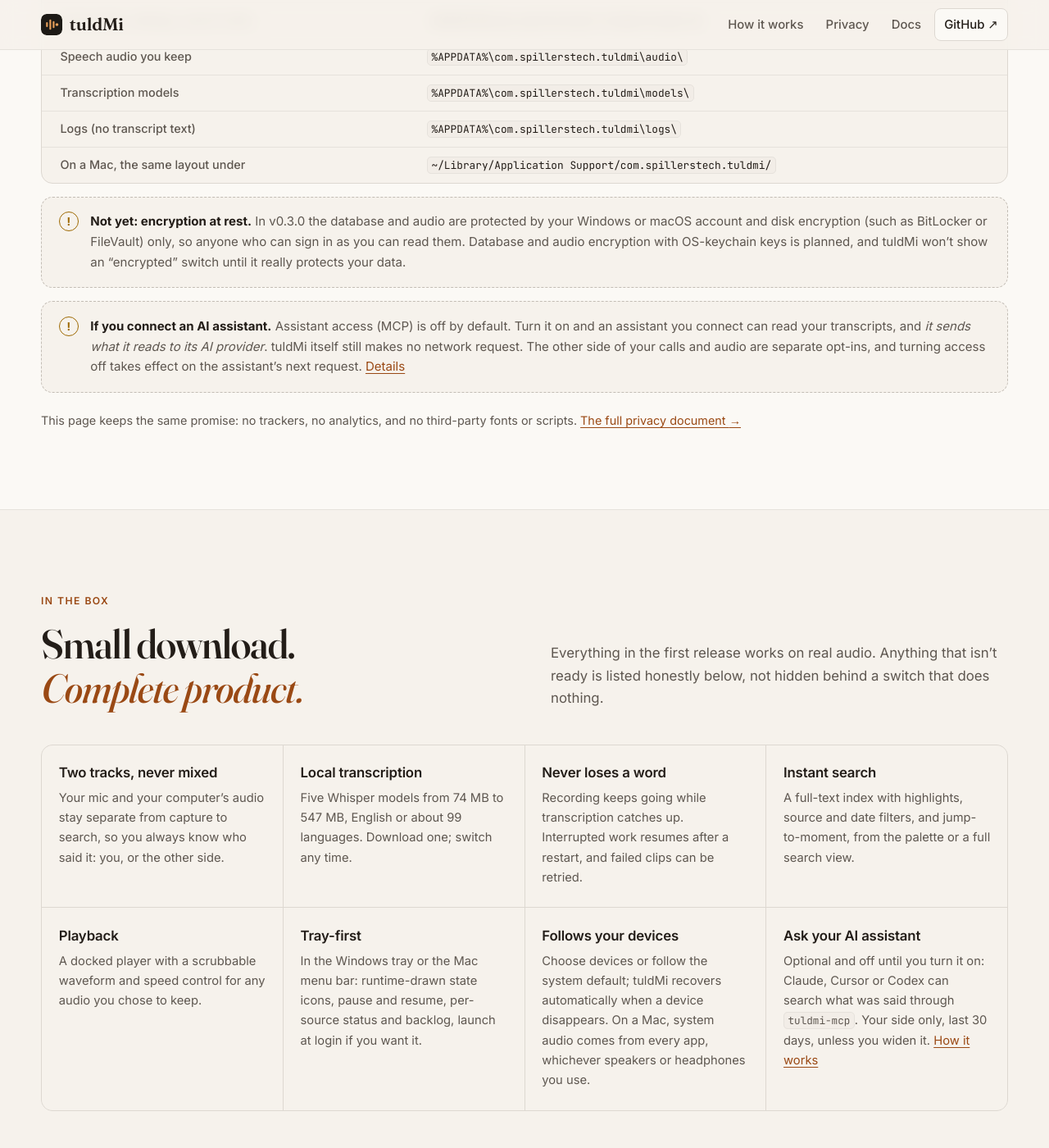
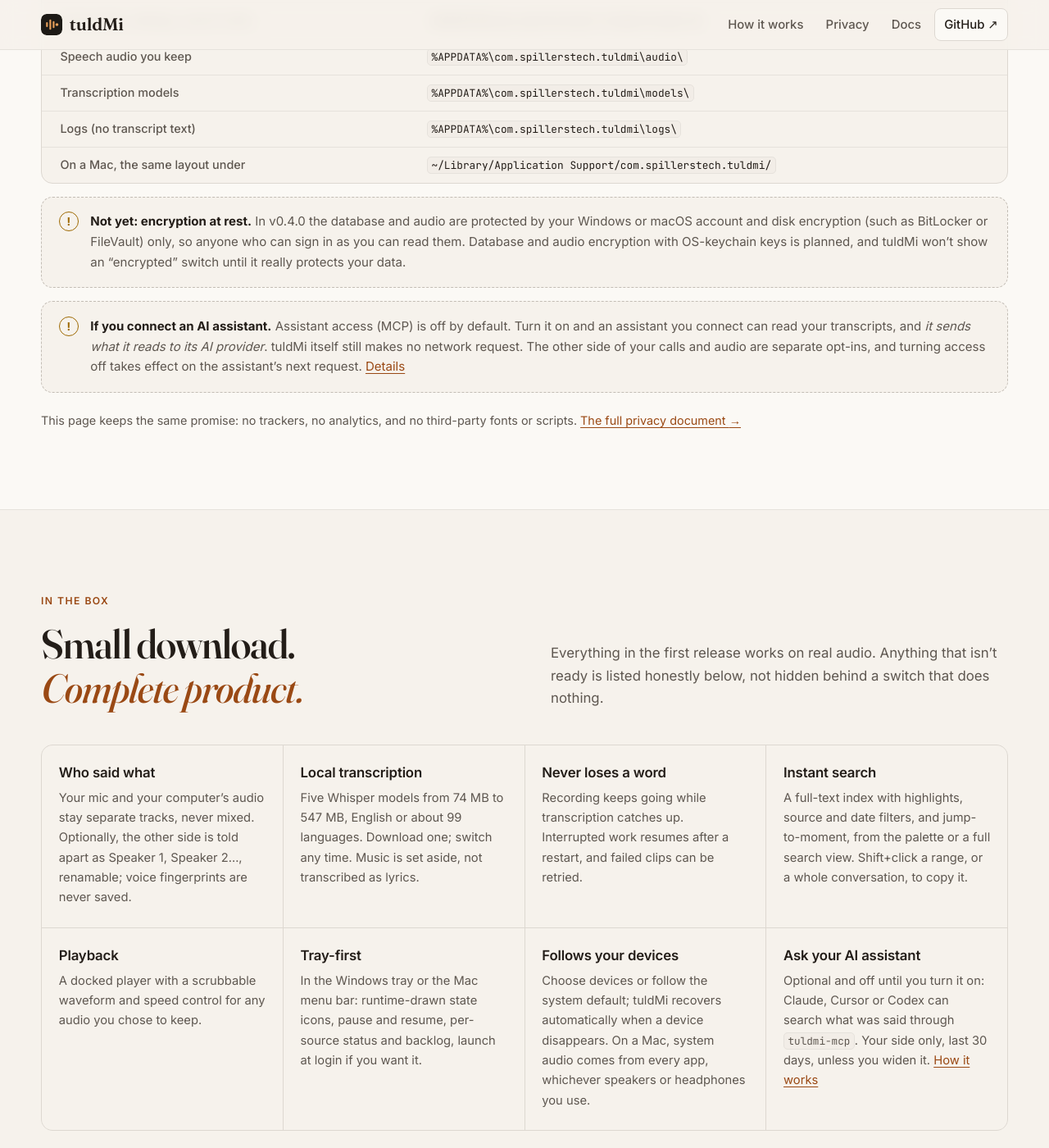
Before and after one commit to spilloid/tuldMi, a Jekyll site: the page docs/index.html, which Jekyll copies as it is, in a window 1280 px wide and 1400 px high, scrolled down 5411 px. Shown: the whole window at 82% size. Built offline with Jekyll 4.4.1, drawn with Linux system fonts in a browser that asks for light colours; some of the changed text lies outside the part shown.

Commit message:
Release v0.4.0
- versions and lockfiles at 0.4.0; changelog dated, link added
- product page: versions; "Who said what" replaces "Two tracks" (speaker
  separation, off by default, no voiceprints saved); music skipped and
  range copy noted; the speaker limit now describes what 0.4.0 does and
  doesn't do instead of "no speaker identification"

```diff
--- a/Cargo.toml
+++ b/Cargo.toml
@@ -3,7 +3,7 @@
 members = ["crates/engine", "crates/mcp", "crates/speakers", "src-tauri"]
 
 [workspace.package]
-version = "0.3.0"
+version = "0.4.0"
 edition = "2024"
 license = "MIT"
 repository = "https://github.com/spilloid/tuldMi"
--- a/docs/index.html
+++ b/docs/index.html
@@ -40,17 +40,17 @@
         <div class="hero-copy">
           <p class="lead">tuldMi sits quietly in your tray or menu bar, keeps only the <em>speech</em> from your microphone and your computer&rsquo;s audio, and transcribes it right on your computer. The detail from Tuesday&rsquo;s call is a few keystrokes away, and none of it leaves your device unless you connect an AI assistant.</p>
           <div class="actions">
-            <a class="button primary" href="https://github.com/spilloid/tuldMi/releases/tag/v0.3.0">
+            <a class="button primary" href="https://github.com/spilloid/tuldMi/releases/tag/v0.4.0">
               <svg aria-hidden="true" viewBox="0 0 24 24" width="18" height="18"><path d="M12 4v11m0 0-4.5-4.5M12 15l4.5-4.5M5 19.5h14" fill="none" stroke="currentColor" stroke-width="2" stroke-linecap="round" stroke-linejoin="round"/></svg>
               Download for Windows
             </a>
-            <a class="button ghost" href="https://github.com/spilloid/tuldMi/releases/tag/v0.3.0">
+            <a class="button ghost" href="https://github.com/spilloid/tuldMi/releases/tag/v0.4.0">
               <svg aria-hidden="true" viewBox="0 0 24 24" width="18" height="18"><path d="M12 4v11m0 0-4.5-4.5M12 15l4.5-4.5M5 19.5h14" fill="none" stroke="currentColor" stroke-width="2" stroke-linecap="round" stroke-linejoin="round"/></svg>
               Download for Mac
             </a>
             <a class="button ghost" href="#privacy">What stays private <span aria-hidden="true">&rarr;</span></a>
           </div>
-          <p class="hero-meta">v0.3.0 &middot; Windows 11 x64, signed installer &middot; Apple Silicon Macs, macOS 15.4+ (preview) &middot; MIT licensed</p>
+          <p class="hero-meta">v0.4.0 &middot; Windows 11 x64, signed installer &middot; Apple Silicon Macs, macOS 15.4+ (preview) &middot; MIT licensed</p>
           <div class="consent" role="note">
             <span class="consent-icon" aria-hidden="true">
               <svg viewBox="0 0 24 24" width="18" height="18"><path d="M12 3 4.5 6v5.5c0 4.6 3.1 8 7.5 9.5 4.4-1.5 7.5-4.9 7.5-9.5V6L12 3Z" fill="none" stroke="currentColor" stroke-width="1.8" stroke-linejoin="round"/><path d="M12 8v4.5M12 15.5v.5" stroke="currentColor" stroke-width="2" stroke-linecap="round"/></svg>
@@ -226,7 +226,7 @@
         </div>
         <div class="honest">
           <span class="honest-icon" aria-hidden="true">!</span>
-          <p><strong>Not yet: encryption at rest.</strong> In v0.3.0 the database and audio are protected by your Windows or macOS account and disk encryption (such as BitLocker or FileVault) only, so anyone who can sign in as you can read them. Database and audio encryption with OS-keychain keys is planned, and tuldMi won&rsquo;t show an &ldquo;encrypted&rdquo; switch until it really protects your data.</p>
+          <p><strong>Not yet: encryption at rest.</strong> In v0.4.0 the database and audio are protected by your Windows or macOS account and disk encryption (such as BitLocker or FileVault) only, so anyone who can sign in as you can read them. Database and audio encryption with OS-keychain keys is planned, and tuldMi won&rsquo;t show an &ldquo;encrypted&rdquo; switch until it really protects your data.</p>
         </div>
         <div class="honest">
           <span class="honest-icon" aria-hidden="true">!</span>
@@ -242,10 +242,10 @@
         <p>Everything in the first release works on real audio. Anything that isn&rsquo;t ready is listed honestly below, not hidden behind a switch that does nothing.</p>
       </div>
       <div class="features">
-        <article><h3>Two tracks, never mixed</h3><p>Your mic and your computer&rsquo;s audio stay separate from capture to search, so you always know who said it: you, or the other side.</p></article>
-        <article><h3>Local transcription</h3><p>Five Whisper models from 74&nbsp;MB to 547&nbsp;MB, English or about 99 languages. Download one; switch any time.</p></article>
+        <article><h3>Who said what</h3><p>Your mic and your computer&rsquo;s audio stay separate tracks, never mixed. Optionally, the other side is told apart as Speaker&nbsp;1, Speaker&nbsp;2&hellip;, renamable; voice fingerprints are never saved.</p></article>
+        <article><h3>Local transcription</h3><p>Five Whisper models from 74&nbsp;MB to 547&nbsp;MB, English or about 99 languages. Download one; switch any time. Music is set aside, not transcribed as lyrics.</p></article>
         <article><h3>Never loses a word</h3><p>Recording keeps going while transcription catches up. Interrupted work resumes after a restart, and failed clips can be retried.</p></article>
-        <article><h3>Instant search</h3><p>A full-text index with highlights, source and date filters, and jump-to-moment, from the palette or a full search view.</p></article>
+        <article><h3>Instant search</h3><p>A full-text index with highlights, source and date filters, and jump-to-moment, from the palette or a full search view. Shift+click a range, or a whole conversation, to copy it.</p></article>
         <article><h3>Playback</h3><p>A docked player with a scrubbable waveform and speed control for any audio you chose to keep.</p></article>
         <article><h3>Tray-first</h3><p>In the Windows tray or the Mac menu bar: runtime-drawn state icons, pause and resume, per-source status and backlog, launch at login if you want it.</p></article>
         <article><h3>Follows your devices</h3><p>Choose devices or follow the system default; tuldMi recovers automatically when a device disappears. On a Mac, system audio comes from every app, whichever speakers or headphones you use.</p></article>
@@ -256,12 +256,12 @@
     <section class="section band" aria-labelledby="limits-title">
       <div class="wrap limits">
         <div>
-          <p class="eyebrow">Honest about v0.3.0</p>
+          <p class="eyebrow">Honest about v0.4.0</p>
           <h2 id="limits-title">What it doesn&rsquo;t<br><em>do yet.</em></h2>
         </div>
         <ul>
           <li><strong>The Mac version is a preview.</strong> Apple Silicon and macOS 15.4 or later only, and not notarized yet: macOS asks before the first open, and asks for both permissions again after each update. Linux is designed for but not built yet.</li>
-          <li><strong>No speaker identification.</strong> &ldquo;Remote&rdquo; is everything your computer plays; individual people on a call aren&rsquo;t told apart.</li>
+          <li><strong>Speaker separation is new and off by default.</strong> It works per conversation, so the same person is a new &ldquo;Speaker&rdquo; on tomorrow&rsquo;s call, and speech it can&rsquo;t be sure of stays &ldquo;Remote&rdquo;. Your own microphone is always &ldquo;Me&rdquo;.</li>
           <li><strong>No encryption at rest</strong> (see above).</li>
           <li><strong>CPU transcription only.</strong> Large models are slow on modest processors; the default model is a good balance.</li>
           <li><strong>Very long histories get heavy.</strong> Many thousands of events will slow the timeline down until it is virtualized.</li>
@@ -277,19 +277,19 @@
       </div>
       <div class="install">
         <ol class="install-steps">
-          <li><h3>Download</h3><p><code>tuldMi_0.3.0_x64-setup.exe</code> for Windows or <code>tuldMi_0.3.0_aarch64.dmg</code> for a Mac, with its <code>.sha256</code>, from the release page.</p></li>
+          <li><h3>Download</h3><p><code>tuldMi_0.4.0_x64-setup.exe</code> for Windows or <code>tuldMi_0.4.0_aarch64.dmg</code> for a Mac, with its <code>.sha256</code>, from the release page.</p></li>
           <li><h3>Check it (optional)</h3><p>On Windows the signature should be <code>Valid</code> and signed by <code>CN=Joseph Spillers</code>; as a new publisher, SmartScreen may still ask before the first run. The Mac preview isn&rsquo;t notarized, so compare its SHA-256 with the <code>.sha256</code> file.</p></li>
           <li><h3>Install it</h3><p>On Windows, run the installer. On a Mac, drag tuldMi to Applications and open it once, then choose <em>Open Anyway</em> in System Settings &rsaquo; Privacy &amp; Security.</p></li>
           <li><h3>Follow setup</h3><p>Pick your devices, try the live level test, and download a model. On a Mac, allow Microphone and System Audio Recording when asked. That&rsquo;s it: tuldMi is listening from the tray or menu bar.</p></li>
         </ol>
         <div class="install-side">
 <pre class="verify" aria-label="PowerShell commands to verify the Windows download"><span class="c"># Windows, in your Downloads folder</span>
-Get-AuthenticodeSignature .\tuldMi_0.3.0_x64-setup.exe
-Get-FileHash .\tuldMi_0.3.0_x64-setup.exe</pre>
+Get-AuthenticodeSignature .\tuldMi_0.4.0_x64-setup.exe
+Get-FileHash .\tuldMi_0.4.0_x64-setup.exe</pre>
 <pre class="verify" aria-label="Terminal command to verify the Mac download"><span class="c"># Mac, in Terminal, in your Downloads folder</span>
-shasum -a 256 -c tuldMi_0.3.0_aarch64.dmg.sha256</pre>
-          <a class="button primary wide" href="https://github.com/spilloid/tuldMi/releases/tag/v0.3.0">Get tuldMi 0.3.0 for Windows <span aria-hidden="true">&darr;</span></a>
-          <a class="button ghost wide" href="https://github.com/spilloid/tuldMi/releases/tag/v0.3.0">Get tuldMi 0.3.0 for Mac <span aria-hidden="true">&darr;</span></a>
+shasum -a 256 -c tuldMi_0.4.0_aarch64.dmg.sha256</pre>
+          <a class="button primary wide" href="https://github.com/spilloid/tuldMi/releases/tag/v0.4.0">Get tuldMi 0.4.0 for Windows <span aria-hidden="true">&darr;</span></a>
+          <a class="button ghost wide" href="https://github.com/spilloid/tuldMi/releases/tag/v0.4.0">Get tuldMi 0.4.0 for Mac <span aria-hidden="true">&darr;</span></a>
           <table class="platforms">
             <caption class="sr-only">Platform support</caption>
             <tbody>
--- a/package.json
+++ b/package.json
@@ -1,7 +1,7 @@
 {
   "name": "tuldmi",
   "private": true,
-  "version": "0.3.0",
+  "version": "0.4.0",
   "license": "MIT",
   "type": "module",
   "scripts": {
--- a/src-tauri/tauri.conf.json
+++ b/src-tauri/tauri.conf.json
@@ -1,7 +1,7 @@
 {
   "$schema": "https://schema.tauri.app/config/2",
   "productName": "tuldMi",
-  "version": "0.3.0",
+  "version": "0.4.0",
   "identifier": "com.spillerstech.tuldmi",
   "build": {
     "beforeDevCommand": "npm run dev",
```
Also changed, not shown: CHANGELOG.md, 2 other files.
